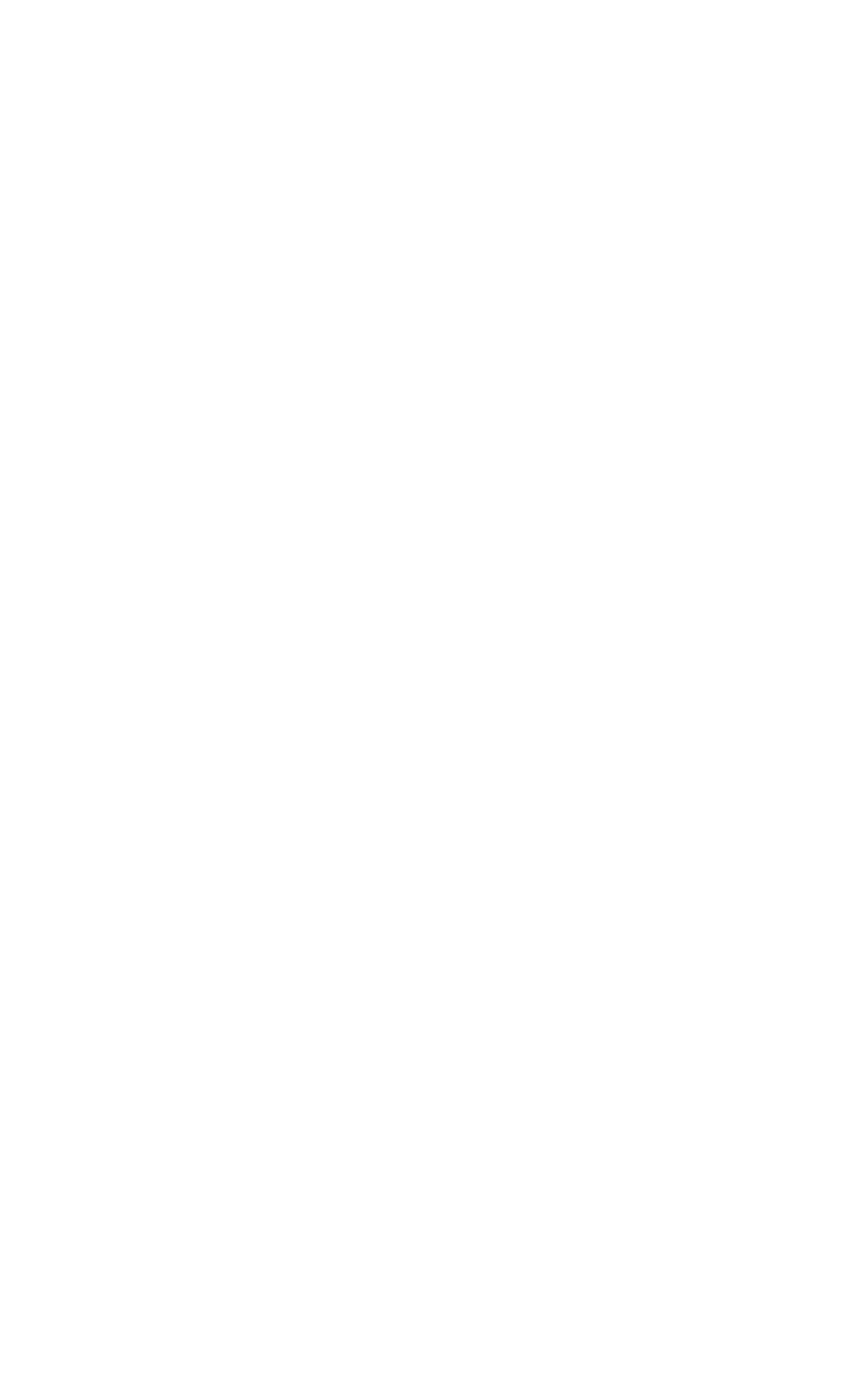
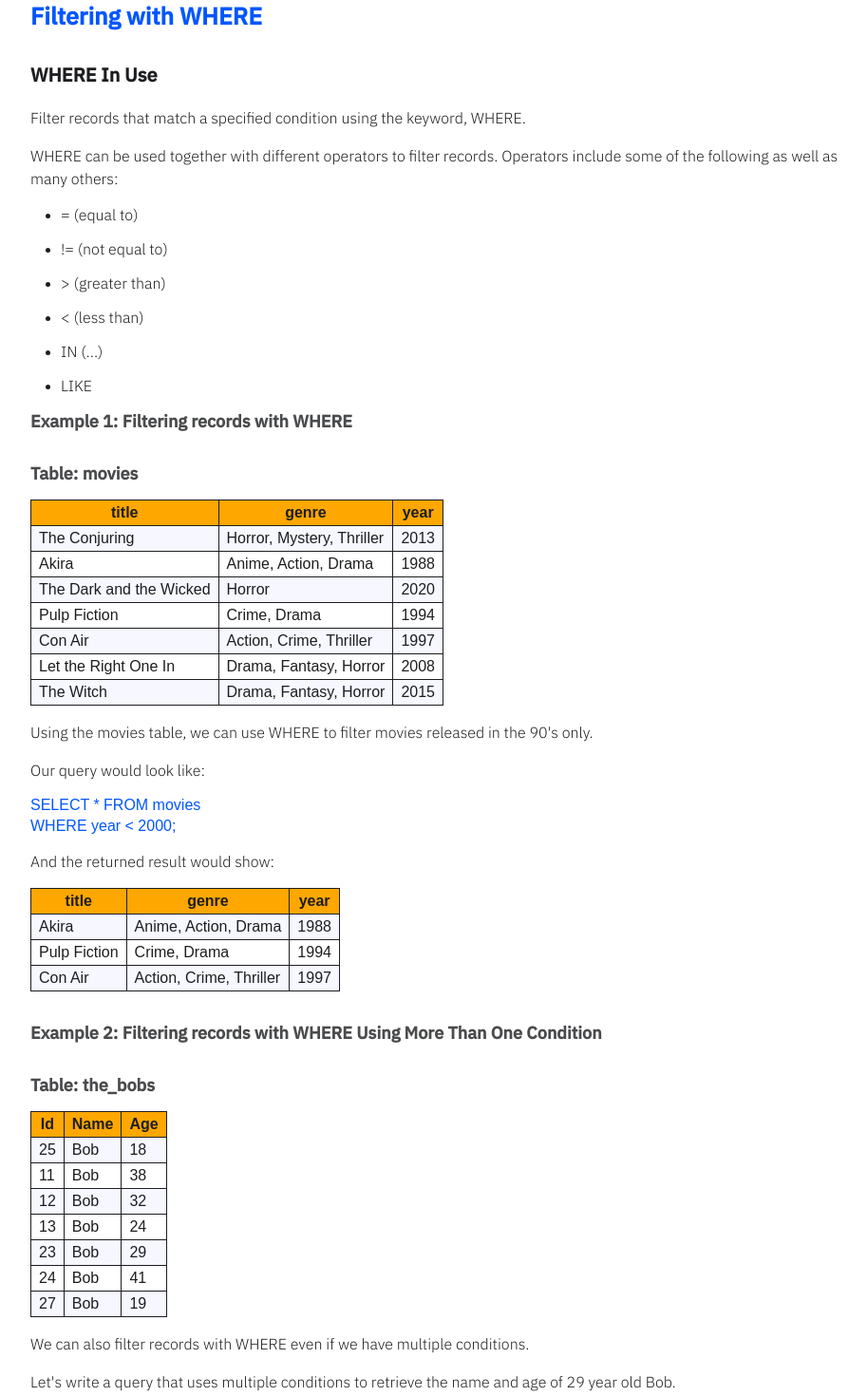
Before and after one commit to agviray/sql-notebook, a React (Create React App) app: page /where in a window 1280 px wide. Before the commit this address had no page. Shown: the part 160-1630 px from the top of the page at 95% size, without its empty margins (182-1095 px from the left). Before the commit the page ends 800 px from the top, so only its background shows below. Built offline with nearby package versions, Linux system fonts and the light colour scheme.

Commit message:
Create initial Where page content and styles

```diff
--- a/src/components/App.js
+++ b/src/components/App.js
@@ -13,6 +13,7 @@ import OrderBy from './pages/OrderBy';
 import QueriesWithExpressions from './pages/QueriesWithExpressions';
 import Update from './pages/Update';
 import Select from './pages/Select';
+import Where from './pages/Where';
 
 const App = () => {
   return (
@@ -25,13 +26,14 @@ const App = () => {
         <Route path="create-table" element={<CreateTable />} />
         <Route path="delete" element={<Delete />} />
         <Route path="insert-into" element={<InsertInto />} />
+        <Route path="order-by" element={<OrderBy />} />
         <Route
           path="queries-with-expressions"
           element={<QueriesWithExpressions />}
         />
         <Route path="select" element={<Select />} />
         <Route path="update" element={<Update />} />
-        <Route path="order-by" element={<OrderBy />} />
+        <Route path="where" element={<Where />} />
       </Route>
     </Routes>
   );
--- a/src/components/pages/TableOfContents.js
+++ b/src/components/pages/TableOfContents.js
@@ -29,6 +29,10 @@ const tableOfContentsContent = [
   {
     name: 'Keywords and Clauses - SELECT',
     path: '../select',
+  },
+  {
+    name: 'Keywords and Clauses - WHERE',
+    path: '../where',
   },
   {
     name: 'Queries with Expressions (and the AS keyword)',
--- /dev/null
+++ b/src/components/pages/Where.js
@@ -0,0 +1,226 @@
+import React from 'react';
+
+const Where = () => {
+  return (
+    <div className="wrapper">
+      <section>
+        <div>
+          <div className="headingContainer">
+            <h2>Filtering with WHERE</h2>
+          </div>
+          <div className="where">
+            <section>
+              <article>
+                <h3>WHERE In Use</h3>
+                <p>
+                  Filter records that match a specified condition using the
+                  keyword, WHERE.
+                </p>
+                <p>
+                  WHERE can be used together with different operators to filter
+                  records. Operators include some of the following as well as
+                  many others:
+                </p>
+                <div className="listContainer">
+                  <ul>
+                    <li>
+                      <span>= (equal to)</span>
+                    </li>
+                    <li>
+                      <span>!= (not equal to)</span>
+                    </li>
+                    <li>
+                      <span>{'>'} (greater than)</span>
+                    </li>
+                    <li>
+                      <span>{'<'} (less than)</span>
+                    </li>
+                    <li>
+                      <span>IN (...)</span>
+                    </li>
+                    <li>
+                      <span>LIKE</span>
+                    </li>
+                  </ul>
+                </div>
+              </article>
+              <article>
+                <h4>Example 1: Filtering records with WHERE</h4>
+                <div className="tableContainer">
+                  <h4>Table: movies</h4>
+                  <table>
+                    <tbody>
+                      <tr>
+                        <th>title</th>
+                        <th>genre</th>
+                        <th>year</th>
+                      </tr>
+                      <tr>
+                        <td>The Conjuring</td>
+                        <td>Horror, Mystery, Thriller</td>
+                        <td>2013</td>
+                      </tr>
+                      <tr>
+                        <td>Akira</td>
+                        <td>Anime, Action, Drama</td>
+                        <td>1988</td>
+                      </tr>
+                      <tr>
+                        <td>The Dark and the Wicked</td>
+                        <td>Horror</td>
+                        <td>2020</td>
+                      </tr>
+                      <tr>
+                        <td>Pulp Fiction</td>
+                        <td>Crime, Drama</td>
+                        <td>1994</td>
+                      </tr>
+                      <tr>
+                        <td>Con Air</td>
+                        <td>Action, Crime, Thriller</td>
+                        <td>1997</td>
+                      </tr>
+                      <tr>
+                        <td>Let the Right One In</td>
+                        <td>Drama, Fantasy, Horror</td>
+                        <td>2008</td>
+                      </tr>
+                      <tr>
+                        <td>The Witch</td>
+                        <td>Drama, Fantasy, Horror</td>
+                        <td>2015</td>
+                      </tr>
+                    </tbody>
+                  </table>
+                </div>
+                <p>
+                  Using the movies table, we can use WHERE to filter movies
+                  released in the 90's only.
+                </p>
+                <p>Our query would look like:</p>
+                <div className="queryContainer">
+                  <span>SELECT * FROM movies</span>
+                  <span>WHERE year {'<'} 2000;</span>
+                </div>
+                <p>And the returned result would show:</p>
+                <div className="tableContainer">
+                  <table>
+                    <tbody>
+                      <tr>
+                        <th>title</th>
+                        <th>genre</th>
+                        <th>year</th>
+                      </tr>
+                      <tr>
+                        <td>Akira</td>
+                        <td>Anime, Action, Drama</td>
+                        <td>1988</td>
+                      </tr>
+                      <tr>
+                        <td>Pulp Fiction</td>
+                        <td>Crime, Drama</td>
+                        <td>1994</td>
+                      </tr>
+                      <tr>
+                        <td>Con Air</td>
+                        <td>Action, Crime, Thriller</td>
+                        <td>1997</td>
+                      </tr>
+                    </tbody>
+                  </table>
+                </div>
+              </article>
+              <article>
+                <h4>
+                  Example 2: Filtering records with WHERE Using More Than One
+                  Condition
+                </h4>
+                <div className="tableContainer">
+                  <h4>Table: the_bobs</h4>
+                  <table>
+                    <tbody>
+                      <tr>
+                        <th>Id</th>
+                        <th>Name</th>
+                        <th>Age</th>
+                      </tr>
+                      <tr>
+                        <td>25</td>
+                        <td>Bob</td>
+                        <td>18</td>
+                      </tr>
+                      <tr>
+                        <td>11</td>
+                        <td>Bob</td>
+                        <td>38</td>
+                      </tr>
+                      <tr>
+                        <td>12</td>
+                        <td>Bob</td>
+                        <td>32</td>
+                      </tr>
+                      <tr>
+                        <td>13</td>
+                        <td>Bob</td>
+                        <td>24</td>
+                      </tr>
+                      <tr>
+                        <td>23</td>
+                        <td>Bob</td>
+                        <td>29</td>
+                      </tr>
+                      <tr>
+                        <td>24</td>
+                        <td>Bob</td>
+                        <td>41</td>
+                      </tr>
+                      <tr>
+                        <td>27</td>
+                        <td>Bob</td>
+                        <td>19</td>
+                      </tr>
+                    </tbody>
+                  </table>
+                </div>
+                <p>
+                  We can also filter records with WHERE even if we have multiple
+                  conditions.
+                </p>
+                <p>
+                  Let's write a query that uses multiple conditions to retrieve
+                  the name and age of 29 year old Bob.
+                </p>
+                <p>To do so, we would write the following query:</p>
+                <div className="queryContainer">
+                  <span>SELECT name, age FROM the_bobs</span>
+                  <span>WHERE name = 'Bob' AND age = 29;</span>
+                </div>
+                <p>The result would show:</p>
+                <div className="queryContainer">
+                  <div className="tableContainer">
+                    <table>
+                      <tbody>
+                        <tr>
+                          <th>Id</th>
+                          <th>Name</th>
+                          <th>Age</th>
+                        </tr>
+                        <tr>
+                          <td>23</td>
+                          <td>Bob</td>
+                          <td>29</td>
+                        </tr>
+                      </tbody>
+                    </table>
+                  </div>
+                </div>
+              </article>
+            </section>
+          </div>
+        </div>
+      </section>
+    </div>
+  );
+};
+
+export default Where;
--- a/src/sass/main.css
+++ b/src/sass/main.css
@@ -889,4 +889,68 @@ header > nav > .content .hamburger.toggledOpen > span:nth-of-type(3) {
 .update .queryContainer > span {
   display: inline-block;
   color: rgb(0, 86, 254);
+}
+
+.where h3 {
+  font-size: 20px;
+  padding-bottom: 1.25rem;
+}
+.where h4 {
+  color: #4a4b4d;
+  font-size: 18px;
+  padding-bottom: 1rem;
+}
+.where p:not(:nth-of-type(1)) {
+  padding-top: 1rem;
+}
+.where section:not(:nth-child(1)),
+.where article:not(:nth-child(1)) {
+  padding-top: 1rem;
+}
+.where section > article:nth-of-type(1) {
+  padding-top: 0;
+}
+.where .tableContainer {
+  padding-top: 1rem;
+  padding-bottom: 1rem;
+}
+.where .tableContainer table {
+  border-collapse: collapse;
+}
+.where .tableContainer table tr:nth-of-type(1) {
+  background-color: #fea700;
+}
+.where .tableContainer table tr:nth-of-type(even) {
+  background-color: rgb(246, 247, 255);
+}
+.where .tableContainer table tr td,
+.where .tableContainer table tr th {
+  padding: 0.25rem 0.5rem;
+  border: 1px solid #1d1e20;
+}
+.where .listContainer {
+  padding-top: 1rem;
+}
+.where .listContainer ul {
+  padding-left: 2rem;
+  list-style: disc;
+}
+.where .listContainer ul li {
+  color: #1d1e20;
+}
+.where .listContainer ul li:not(:nth-of-type(1)) {
+  padding-top: 1rem;
+}
+.where .listContainer ul li > span {
+  font-family: "IBM Plex Sans Light", Arial, Helvetica, sans-serif;
+}
+.where .queryContainer {
+  padding-top: 1rem;
+  display: flex;
+  flex-direction: column;
+  gap: 0.25rem;
+}
+.where .queryContainer span {
+  display: inline-block;
+  color: rgb(0, 86, 254);
 }/*# sourceMappingURL=main.css.map */
--- a/src/sass/main.scss
+++ b/src/sass/main.scss
@@ -21,3 +21,4 @@
 @import './pages/select';
 @import './pages/table-of-contents';
 @import './pages/update';
+@import './pages/where';
--- /dev/null
+++ b/src/sass/pages/_where.scss
@@ -0,0 +1,41 @@
+.where {
+  @include generalH3;
+  @include generalH4;
+  @include generalParagraph;
+
+  section,
+  article {
+    &:not(:nth-child(1)) {
+      padding-top: 1rem;
+    }
+  }
+
+  section > article {
+    &:nth-of-type(1) {
+      padding-top: 0;
+    }
+  }
+
+  .tableContainer {
+    padding-top: 1rem;
+    padding-bottom: 1rem;
+    @include generalTable;
+  }
+
+  .listContainer {
+    padding-top: 1rem;
+    @include plainUl;
+  }
+
+  .queryContainer {
+    padding-top: 1rem;
+    display: flex;
+    flex-direction: column;
+    gap: 0.25rem;
+
+    & span {
+      display: inline-block;
+      color: $darkBlue;
+    }
+  }
+}
```
Also changed, not shown: 1 other file (tests, documents, lock files or other folders).
